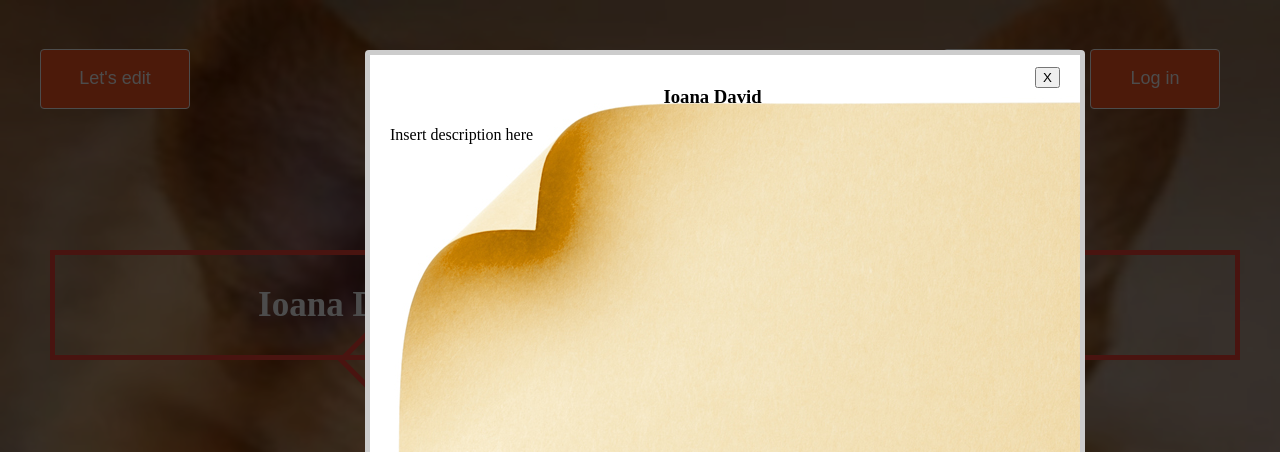
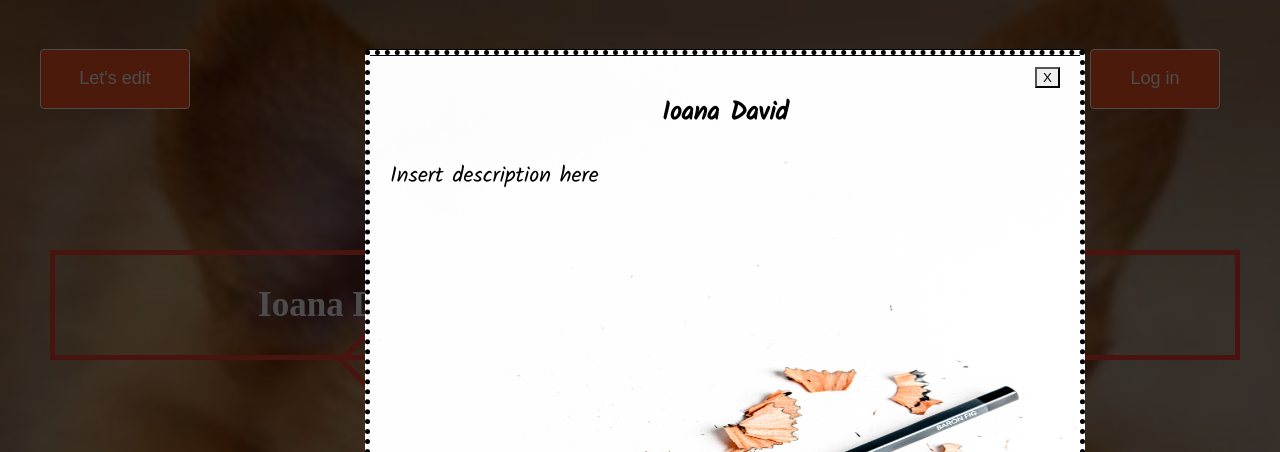
Before and after one commit to irinacristache/Disertation, a PHP site: page /aboutus.php in a window 1280 px wide, after a click that opens the changed part. Shown: the top 452 px of the page. Run offline with PHP 8.4, Linux system fonts and the light colour scheme; the visitor is signed in with stand-in values (Sample User, id 1).

Commit message:
pop up window styled and choosebg styled

```diff
--- a/Disertation-master/Disertation-master/aboutus.php
+++ b/Disertation-master/Disertation-master/aboutus.php
@@ -61,10 +61,13 @@ if(isset($_SESSION['image']))
 
 <!--This creates the text box for Irina-->
 <div class="box2">Irina Cristache</div>
+
 <img  src="./images/21.jpg" id="irina" alt="irina" href="javascript:void(0)" onclick="toggle_visibility('popupBoxTwoPosition');"/>
 
 <!--This creates the pop up window for Ioana-->
+
 <div id="popupBoxOnePosition">
+
 			<div class="popupBoxWrapper">
 				<div class="popupBoxContent">
 					<button id="close" onclick="toggle_visibility('popupBoxOnePosition');">X</button>
--- a/Disertation-master/Disertation-master/styles/styles-aboutus.css
+++ b/Disertation-master/Disertation-master/styles/styles-aboutus.css
@@ -1,6 +1,6 @@
 /**This styles the about us page*/
 
-
+@import url("https://fonts.googleapis.com/css?family=Kalam");
 html, body{
 margin: 0;
 padding: 0;
@@ -91,6 +91,8 @@ margin-top:-25px;
 width: 550px;
 margin: 50px auto;
 text-align: left;
+
+
 }
 
 /**This styles the pop up content*/
@@ -99,12 +101,16 @@ background-color: #FFF;
 padding: 15px;
 height: 700px;
 width: 670px;
-background-image: url("../images/23.jpg");
-background-repeat:no-repeat;
+background-image: url("../images/22.jpg");
+background-size: 770px 770px;
 padding: 12px 20px;
-border: 5px solid #ccc;
 border-radius: 4px;
 position: center;
+border-style: inset;
+border: 5px dotted #000;
+box-shadow: inset 0 -1px 0 0 #000, inset 0 1px 0 0 #000, 0 1px 0 0 #000, 0 -1px 0 0 #000;
+margin-bottom: 1px;
+font-family: 'Kalam';font-size: 22px;
 }
 
 
@@ -134,6 +140,8 @@ display: none;
 #close{
 position: relative;
 float: right;
+color: black;
+border-color:black;
 }
 
 /**This styles Ioana's picture*/
```
Also changed, not shown: Disertation-master/Disertation-master/editor.php (+0 -25 lines), Disertation-master/Disertation-master/home.php (+6 -6 lines), Disertation-master/Disertation-master/styles/styles-home.css (+15 -0 lines), Disertation-master/Disertation-master/images/22.jpg.
